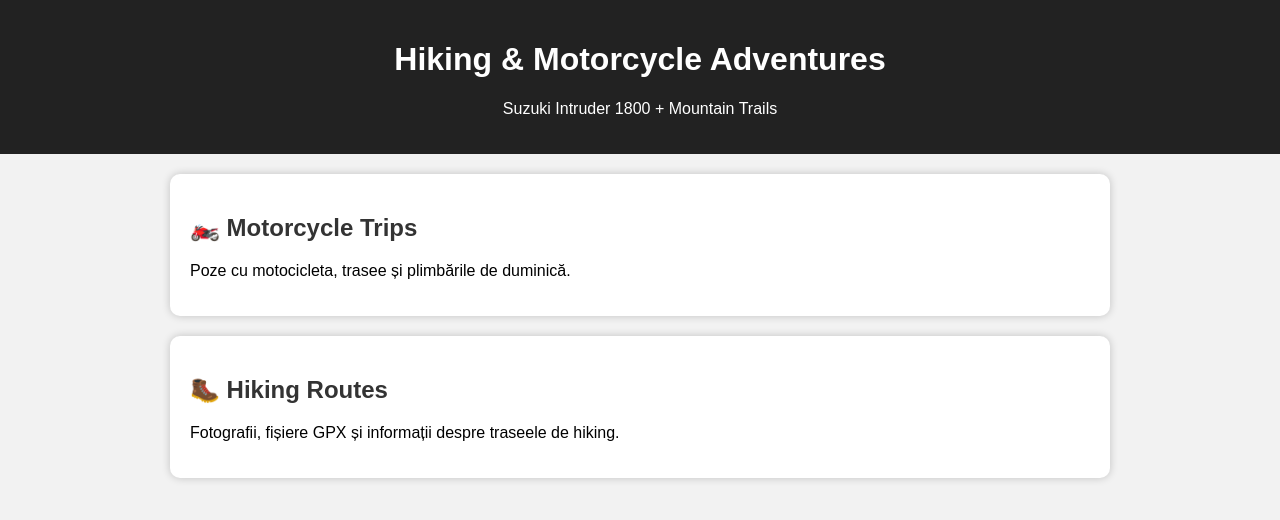
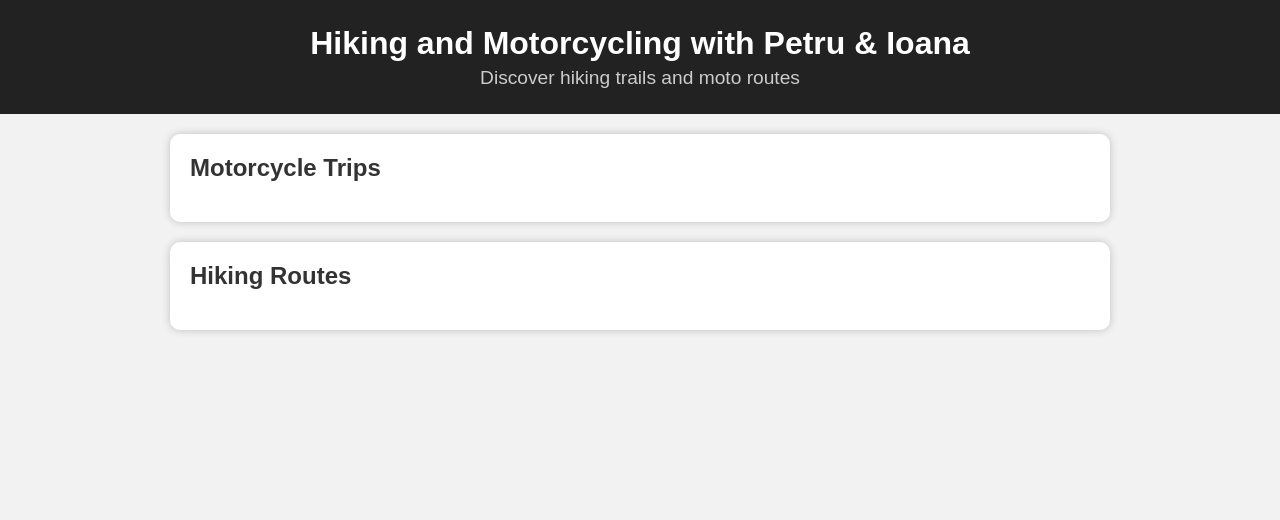
Before and after one commit to petruioana/hiking-moto-site, a plain HTML site: page index.html in a window 1280 px wide. Drawn offline with Linux system fonts and the light colour scheme.

Commit message:
Update index.html

```diff
--- a/index.html
+++ b/index.html
@@ -2,7 +2,7 @@
 <html lang="en">
 <head>
     <meta charset="UTF-8">
-    <title>Hiking & Motorcycle Adventures</title>
+    <title>Hiking and Motorcycling with Petru & Ioana</title>
     <style>
         body {
             font-family: Arial, sans-serif;
@@ -13,8 +13,17 @@
         header {
             background: #222;
             color: white;
-            padding: 20px;
+            padding: 25px;
             text-align: center;
+        }
+        header h1 {
+            margin: 0;
+            font-size: 2em;
+        }
+        header p {
+            margin: 5px 0 0 0;
+            font-size: 1.2em;
+            color: #ccc;
         }
         .section {
             background: white;
@@ -27,24 +36,23 @@
         }
         h2 {
             color: #333;
+            margin-top: 0;
         }
     </style>
 </head>
 <body>
 
 <header>
-    <h1>Hiking & Motorcycle Adventures</h1>
-    <p>Suzuki Intruder 1800 + Mountain Trails</p>
+    <h1>Hiking and Motorcycling with Petru & Ioana</h1>
+    <p>Discover hiking trails and moto routes</p>
 </header>
 
 <div class="section">
-    <h2>🏍️ Motorcycle Trips</h2>
-    <p>Poze cu motocicleta, trasee și plimbările de duminică.</p>
+    <h2>Motorcycle Trips</h2>
 </div>
 
 <div class="section">
-    <h2>🥾 Hiking Routes</h2>
-    <p>Fotografii, fișiere GPX și informații despre traseele de hiking.</p>
+    <h2>Hiking Routes</h2>
 </div>
 
 </body>
```
